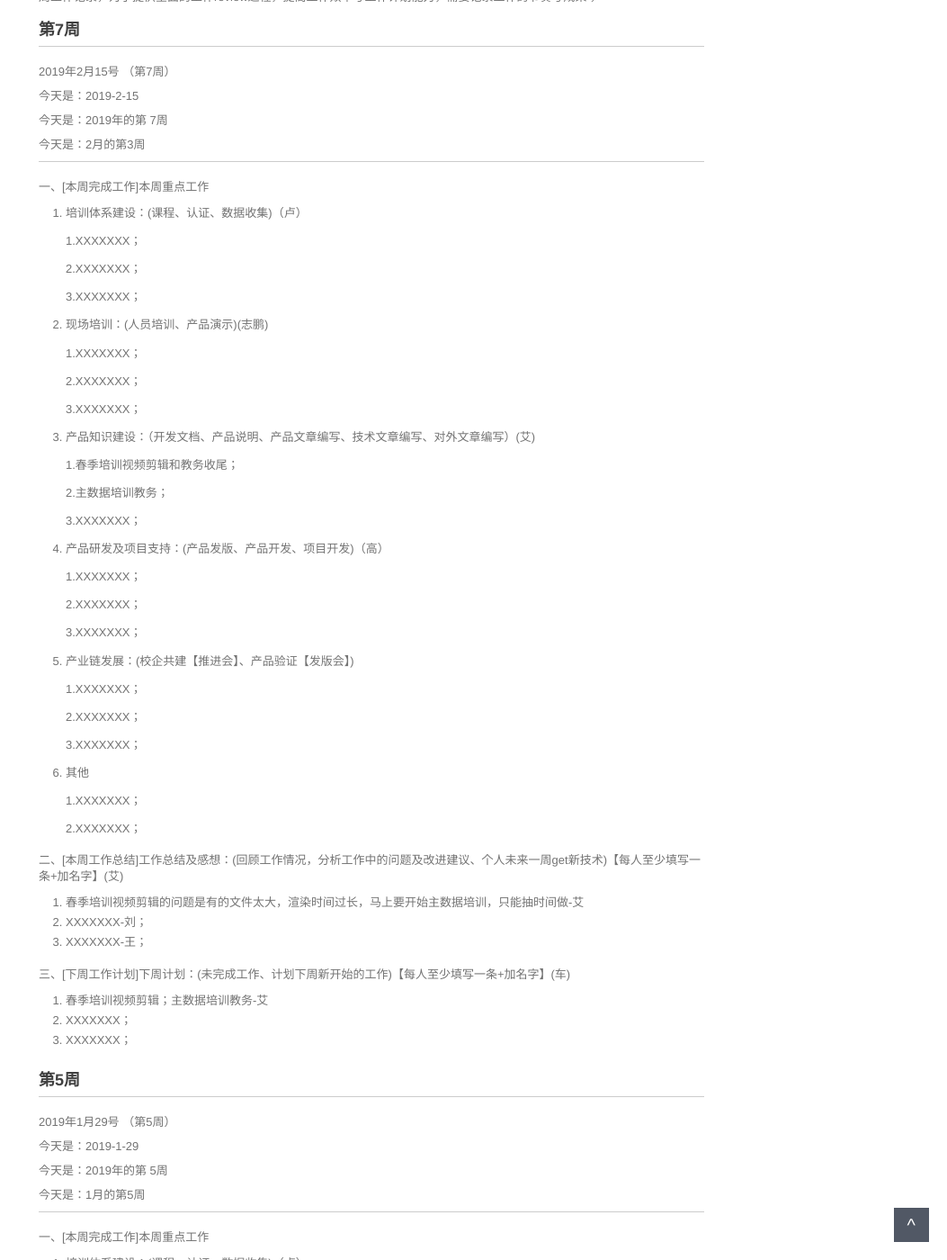
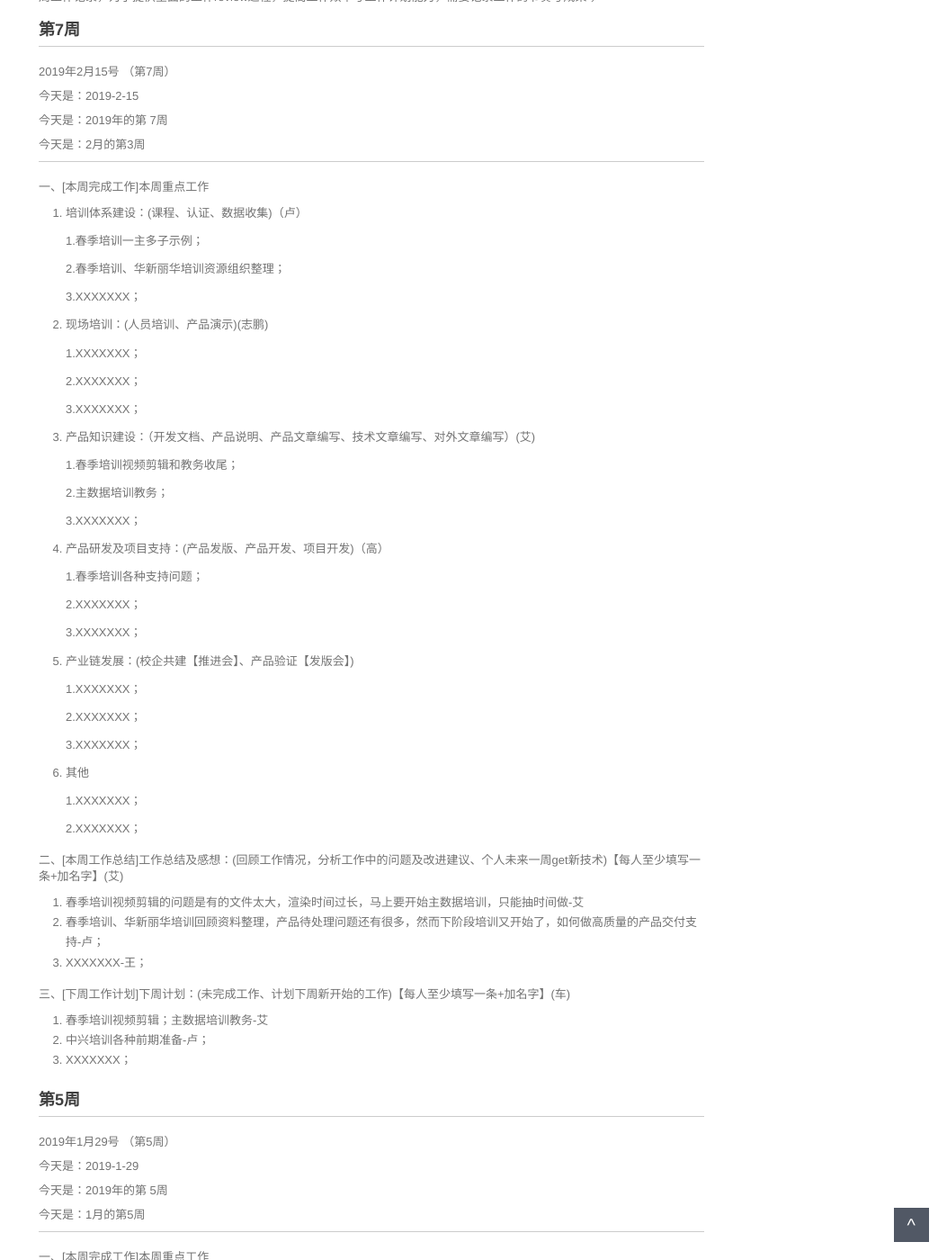
Before and after one commit to walllFlower/blog, a Jekyll site: the page built from _posts/2018-07-17-day_report_cxz.md, in a window 1280 px wide and 1400 px high, scrolled down 310 px. Shown: the whole window at 90% size, without its empty margins (227-1280 px from the left). Built offline with Jekyll 4.4.1, drawn with Linux system fonts in a browser that asks for light colours; comment, search, counter and statistics services are not loaded.

Commit message:
Update 2018-07-17-day_report_cxz.md

```diff
--- a/_posts/2018-07-17-day_report_cxz.md
+++ b/_posts/2018-07-17-day_report_cxz.md
@@ -25,13 +25,37 @@ categories: 技术运营工作周报
 
 1. 培训体系建设：(课程、认证、数据收集)（卢）
 
+    1.春季培训一主多子示例；
+
+    2.春季培训、华新丽华培训资源组织整理；
+
+    3.XXXXXXX；
+
+2. 现场培训：(人员培训、产品演示)(志鹏)
+
     1.XXXXXXX；
 
     2.XXXXXXX；
 
     3.XXXXXXX；
 
-2. 现场培训：(人员培训、产品演示)(志鹏)
+3. 产品知识建设：（开发文档、产品说明、产品文章编写、技术文章编写、对外文章编写）(艾)
+
+    1.春季培训视频剪辑和教务收尾；
+
+    2.主数据培训教务；
+
+    3.XXXXXXX；
+
+4. 产品研发及项目支持：(产品发版、产品开发、项目开发)（高）
+
+    1.春季培训各种支持问题；
+
+    2.XXXXXXX；
+
+    3.XXXXXXX；
+
+5. 产业链发展：(校企共建【推进会】、产品验证【发版会】)
 
     1.XXXXXXX；
 
@@ -39,46 +63,22 @@ categories: 技术运营工作周报
 
     3.XXXXXXX；
 
-3. 产品知识建设：（开发文档、产品说明、产品文章编写、技术文章编写、对外文章编写）(艾)
-
-    1.春季培训视频剪辑和教务收尾；
-
-    2.主数据培训教务；
-
-    3.XXXXXXX；
-
-4. 产品研发及项目支持：(产品发版、产品开发、项目开发)（高）
+6. 其他
 
     1.XXXXXXX；
 
     2.XXXXXXX；
 
-    3.XXXXXXX；
-
-5. 产业链发展：(校企共建【推进会】、产品验证【发版会】)
-
-    1.XXXXXXX；
-
-    2.XXXXXXX；
-
-    3.XXXXXXX；
-
-6. 其他
-
-    1.XXXXXXX；
-
-    2.XXXXXXX；
-
 二、[本周工作总结]工作总结及感想：(回顾工作情况，分析工作中的问题及改进建议、个人未来一周get新技术)【每人至少填写一条+加名字】(艾)
 
 1. 春季培训视频剪辑的问题是有的文件太大，渲染时间过长，马上要开始主数据培训，只能抽时间做-艾
-2. XXXXXXX-刘；
+2. 春季培训、华新丽华培训回顾资料整理，产品待处理问题还有很多，然而下阶段培训又开始了，如何做高质量的产品交付支持-卢；
 3. XXXXXXX-王；
 
 三、[下周工作计划]下周计划：(未完成工作、计划下周新开始的工作)【每人至少填写一条+加名字】(车)
 
 1. 春季培训视频剪辑；主数据培训教务-艾
-2. XXXXXXX；
+2. 中兴培训各种前期准备-卢；
 3. XXXXXXX；
 
 
```
